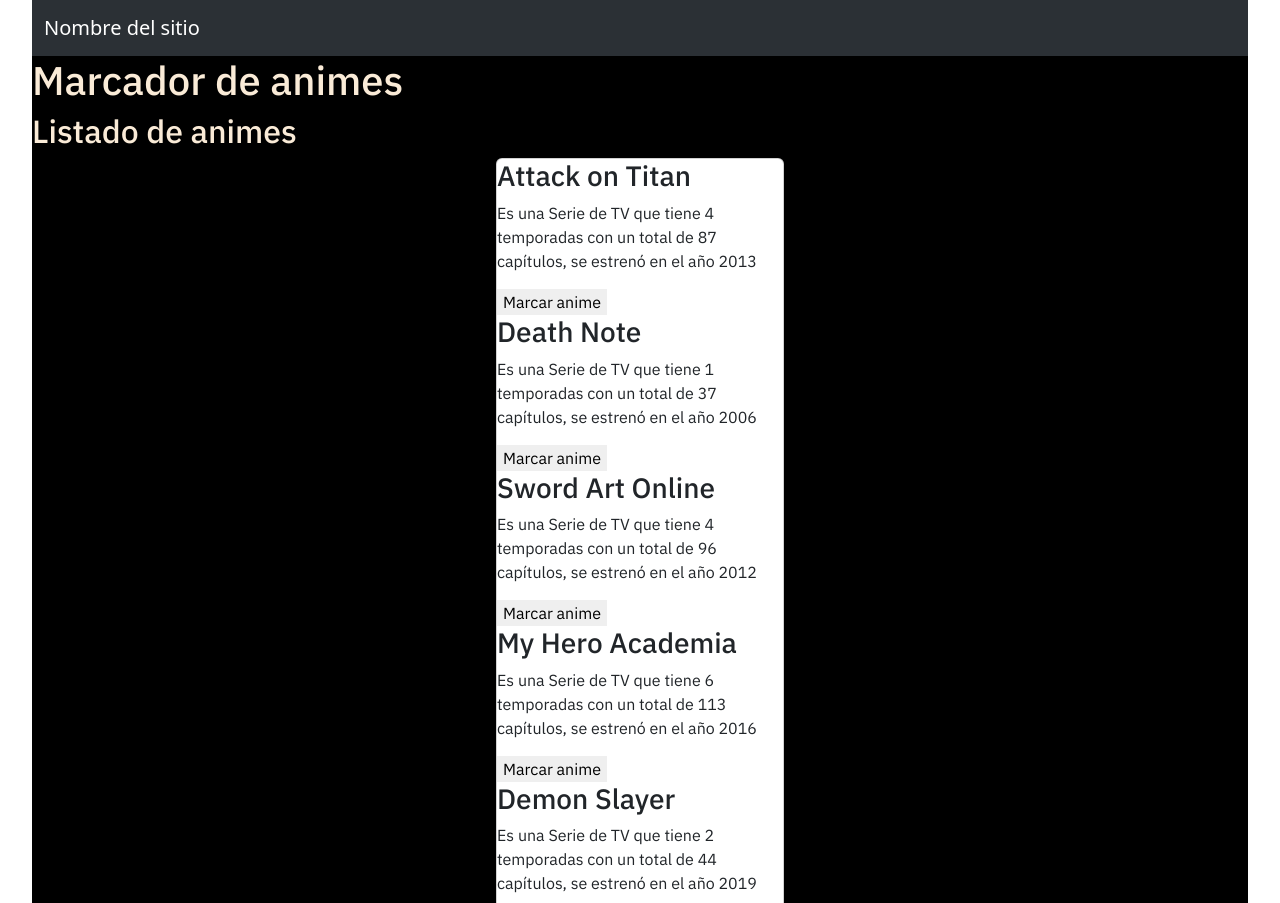
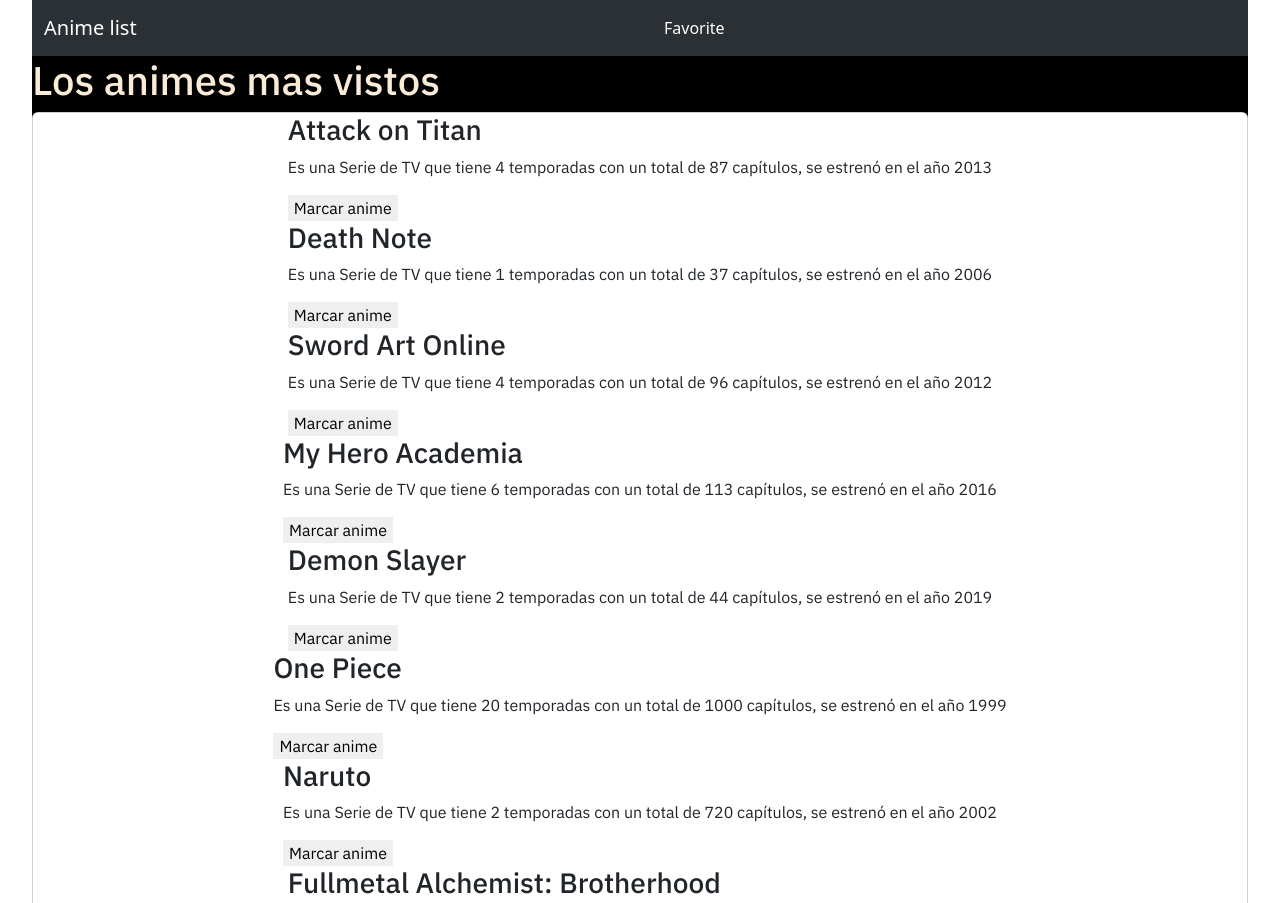
Before and after one commit to Siana86/preEntrega2, a plain HTML site: page index.html in a window 1280 px wide. Shown: the top 903 px of the page. Drawn offline with nearby package versions, Linux system fonts and the light colour scheme; some packages are replaced by stand-ins of ours; a script that the page names is missing.

Commit message:
Establecer index como listado

```diff
--- a/index.html
+++ b/index.html
@@ -10,42 +10,45 @@
   <link href="https://cdn.jsdelivr.net/npm/bootstrap@5.3.3/dist/css/bootstrap.min.css" rel="stylesheet"
     integrity="sha384-QWTKZyjpPEjISv5WaRU9OFeRpok6YctnYmDr5pNlyT2bRjXh0JMhjY6hW+ALEwIH" crossorigin="anonymous">
 
+  <!-- Link de toastify -->
+  <script src="https://cdn.jsdelivr.net/npm/toastify-js"></script>
+
+  <!-- Link de sweetalert -->
+  <script src="https://cdn.jsdelivr.net/npm/sweetalert2@11"></script>
+
   <!-- Link de css -->
   <link rel="stylesheet" href="css/styles.css">
+
+
 </head>
 
 <body>
   <header>
     <nav class="navbar navbar-expand-lg bg-body-tertiary" data-bs-theme="dark">
       <div class="container-fluid">
-        <a class="navbar-brand" href="#">Nombre del sitio</a>
+        <a class="navbar-brand" href="#">Anime list</a>
         <button class="navbar-toggler" type="button" data-bs-toggle="collapse" data-bs-target="#navbarNav"
           aria-controls="navbarNav" aria-expanded="false" aria-label="Toggle navigation">
           <span class="navbar-toggler-icon"></span>
         </button>
-        <div class="collapse navbar-collapse" id="navbarNav">
-          <ul class="navbar-nav">
-
+        <div class="collapse navbar-collapse" id="navbarSupportedContent">
+          <ul class="navbar-nav me-auto mb-2 mb-lg-0">
+            <li class="nav-item">
+              <a class="nav-link active" aria-current="page" href="./pages/favorite.html">Favorite</a>
+            </li>
           </ul>
         </div>
-      </div>
     </nav>
   </header>
 
   <main id="main">
-    <h1> Marcador de animes</h1>
-    <h2>Listado de animes</h2>
+    <h1>Los animes mas vistos</h1>
 
     <section class="catalogo">
-      <article id="animeCard" class="card" style="width: 18rem;">
+      <article id="animeCard" class="card">
 
       </article>
     </section>
-
-    <article>
-      <h2>Favoritos</h2>
-      <ul id="listaFavoritos"></ul>
-    </article>
 
   </main>
 
```
